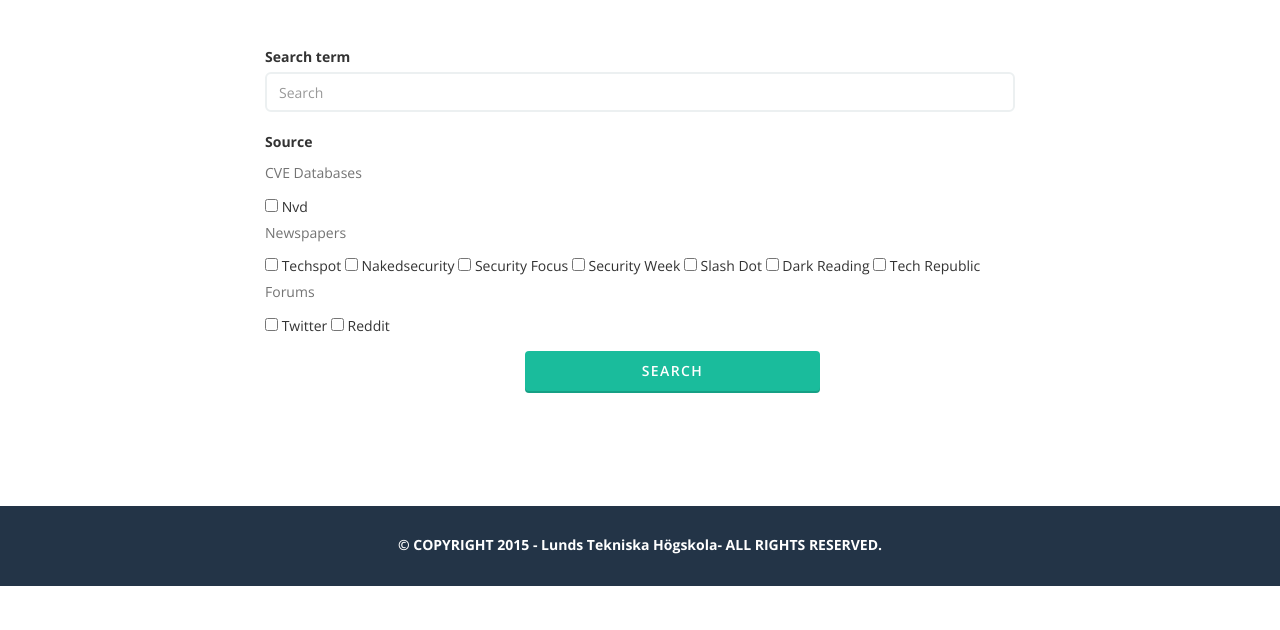
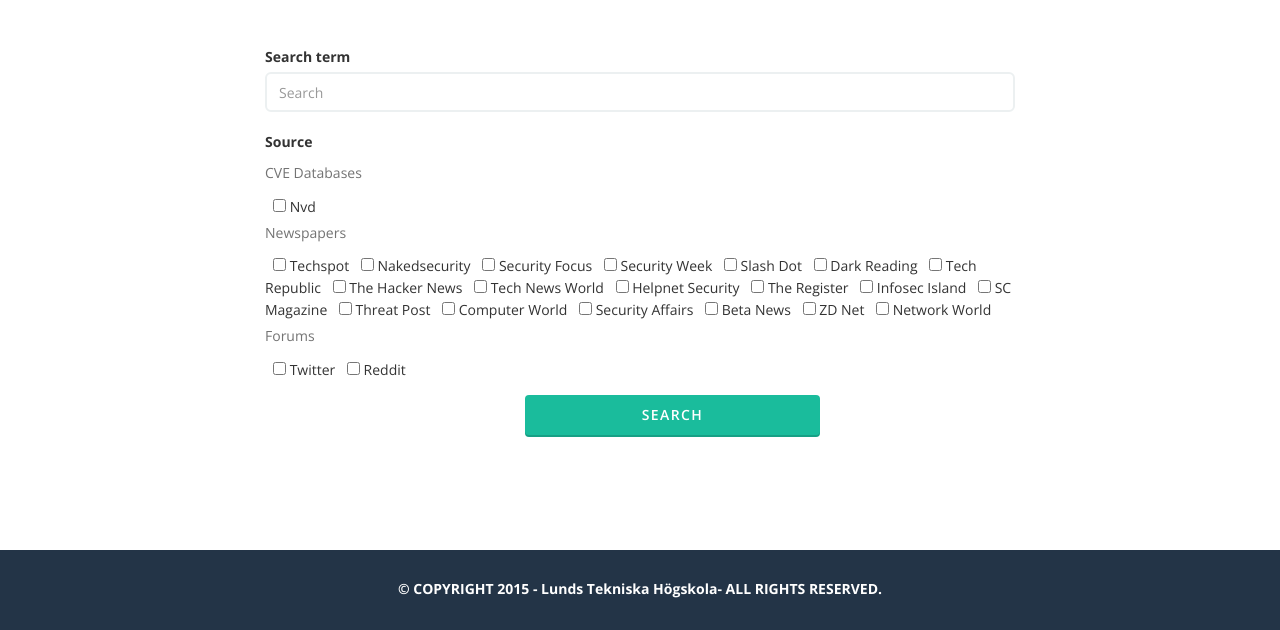
Before and after one commit to JHegelund/EITN035, a website: page views/index.html in a window 1280 px wide. Shown: the part 313-943 px from the top of the page. Before the commit the page ends 899 px from the top, so only its background shows below. Drawn offline with nearby package versions, Linux system fonts and the light colour scheme; files that its build step writes are made by us from their sources.

Commit message:
Updates Sources

```diff
--- a/public/stylesheets/custom.css
+++ b/public/stylesheets/custom.css
@@ -20,3 +20,7 @@
     0% { transform: rotate(0deg); }
     100% { transform: rotate(360deg); }
 }
+
+input[type="checkbox"] {
+    margin-left: 8px;
+}
--- a/views/index.html
+++ b/views/index.html
@@ -66,7 +66,33 @@
 
                                 <input  type="checkbox" value="http://www.techrepublic.com/" ng-model="sources['http://www.techrepublic.com/']">    Tech Republic
 
-                            <p class="help-block">Forums</p>
+                                <input  type="checkbox" value="http://thehackernews.com/" ng-model="sources['http://thehackernews.com/']">    The Hacker News
+
+                                <input  type="checkbox" value="http://www.technewsworld.com/" ng-model="sources['http://www.technewsworld.com/']">    Tech News World
+
+                                <input  type="checkbox" value="https://www.helpnetsecurity.com/" ng-model="sources['https://www.helpnetsecurity.com/']">    Helpnet Security
+
+                                <input  type="checkbox" value="http://www.theregister.co.uk/" ng-model="sources['http://www.theregister.co.uk/']">    The Register
+
+                                <input  type="checkbox" value="http://www.infosecisland.com/" ng-model="sources['http://www.infosecisland.com/']">    Infosec Island
+
+                                <input  type="checkbox" value="https://www.scmagazine.com/" ng-model="sources['https://www.scmagazine.com/']">    SC Magazine
+
+                                <input  type="checkbox" value="https://threatpost.com/" ng-model="sources['https://threatpost.com/']">    Threat Post
+
+                                <input  type="checkbox" value="http://www.computerworld.com/" ng-model="sources['http://www.computerworld.com/']">    Computer World
+
+                                <input  type="checkbox" value="http://securityaffairs.co/" ng-model="sources['http://securityaffairs.co/']">    Security Affairs
+
+                                <input  type="checkbox" value="https://betanews.com/" ng-model="sources['https://betanews.com/']">    Beta News
+
+                                <input  type="checkbox" value="http://www.zdnet.com/" ng-model="sources['http://www.zdnet.com/']">    ZD Net
+
+                                <input  type="checkbox" value="http://www.networkworld.com/" ng-model="sources['http://www.networkworld.com/']">    Network World
+
+
+
+                        <p class="help-block">Forums</p>
 
                                 <input  type="checkbox" value="https://twitter.com/" ng-model="sources['https://twitter.com/']">   Twitter
 
@@ -74,7 +100,8 @@
 
 
 
-                            <div class="row">
+
+                        <div class="row">
                                 <div class="col-sm-5 col-sm-offset-4 col-xs-12">
                                     <input type="submit" ng-click="search()" ng-class="{'primaryButton':true}" class="btn btn-block btn-primary" id="search" ng-show="searchBtn" name="search" value="Search">
 
@@ -331,6 +358,5 @@
             <script src="https://ajax.googleapis.com/ajax/libs/angularjs/1.1.5/angular.min.js"></script>
             <script src="controllers/controller.js"></script>
 
-
     </body>
 </html>
```
Also changed, not shown: 1 other file.
